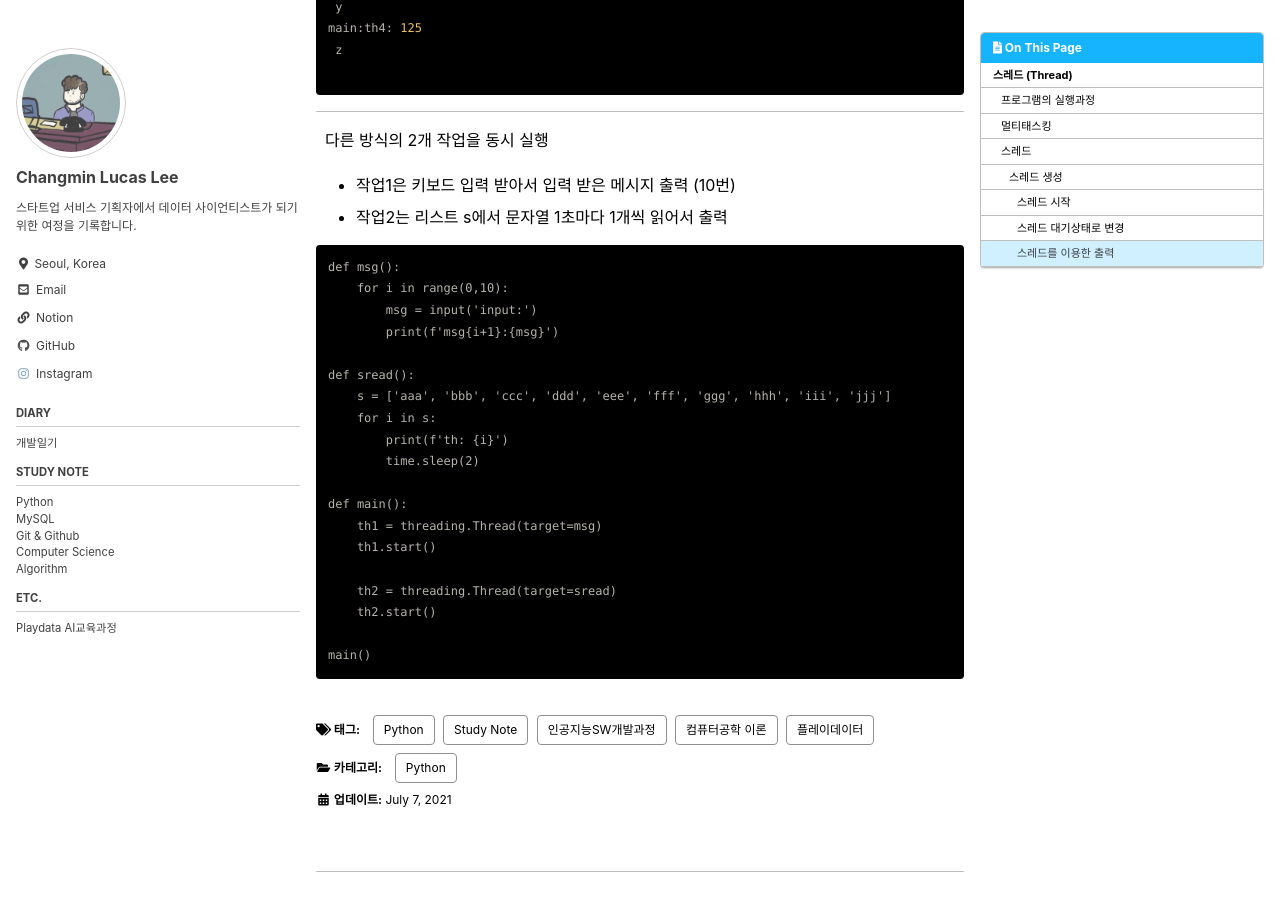
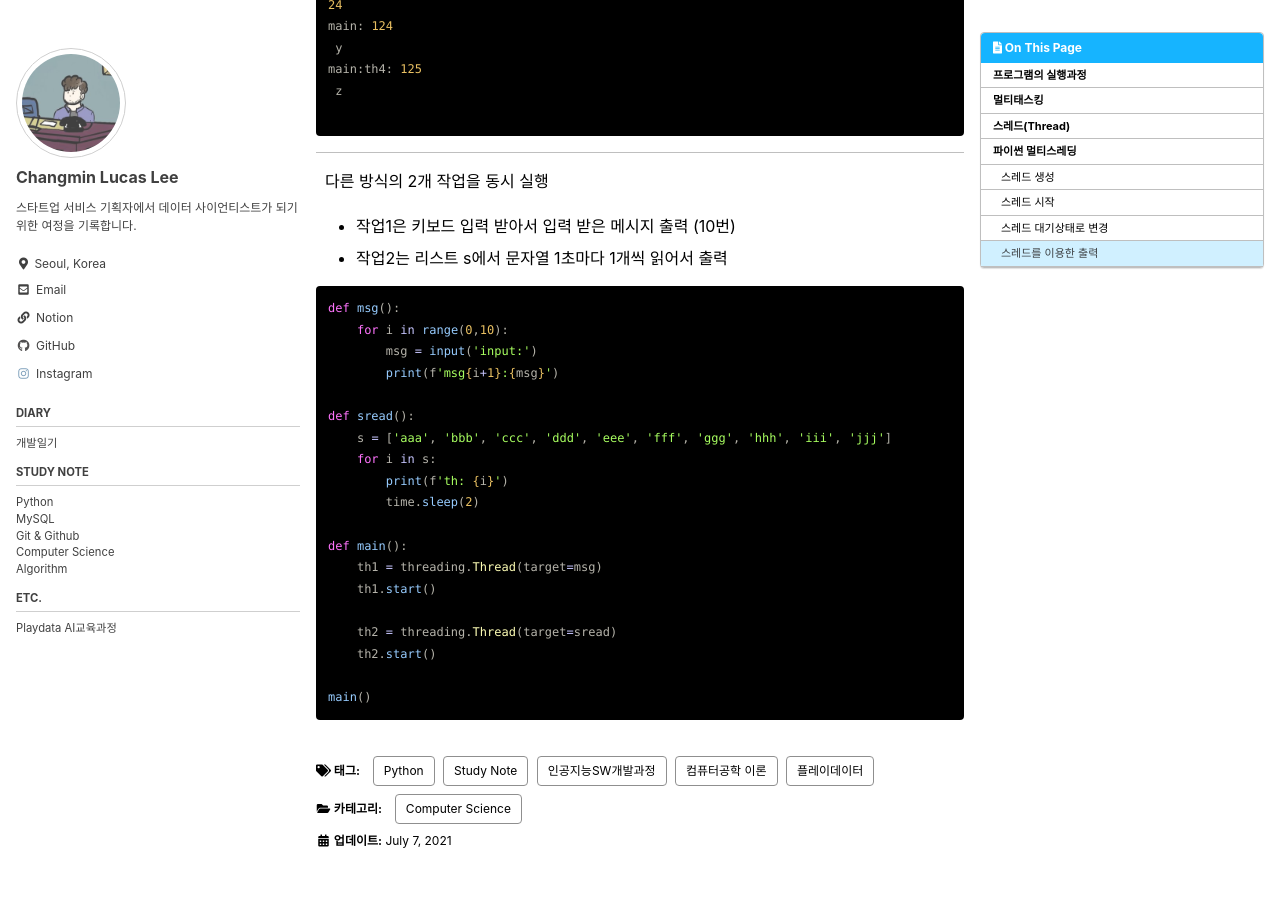
Before and after one commit to lucathree/lucathree.github.io, a Jekyll site: the page built from _posts/2021/2021-07-07-day25.md, in a window 1280 px wide and 900 px high, scrolled down 8936 px. Built offline with Jekyll 4.4.1, drawn with Linux system fonts in a browser that asks for light colours; cached includes are drawn as plain includes; comment, search, counter and statistics services are not loaded; some of the changed text lies outside the part shown.

Commit message:
Update 2021-07-07-day25.md

````diff
--- a/_posts/2021/2021-07-07-day25.md
+++ b/_posts/2021/2021-07-07-day25.md
@@ -1,11 +1,11 @@
 ---
-title: "Python - 스레드 (Thread)"
+title: "프로세스와 스레드"
 layout: single
 author_profile: true
 read_time: true
 related: true
 categories:
-- Python
+- Computer Science
 tags:
 - Study Note
 - Python
@@ -16,8 +16,6 @@
 toc_sticky: true
 ---
 
-
-# 스레드 (Thread)
 
 ## 프로그램의 실행과정
 
@@ -61,7 +59,9 @@
 
 특히 온라인 게임이나 채팅 프로그램처럼 사용자의 input과 네트워크로부터 전송되는 input 2개를 동시에 병렬적으로 처리해야하는 **네트워크 프로그래밍에서 멀티스레딩이 반드시 필요**하다.
 
-### 스레드 생성
+## 파이썬 멀티스레딩
+
+#### 스레드 생성
 
 **th = threading.Thread(target=함수지정, arg=튜플)**
 
@@ -411,7 +411,7 @@
 - 작업1은 키보드 입력 받아서 입력 받은 메시지 출력 (10번)
 - 작업2는 리스트 s에서 문자열 1초마다 1개씩 읽어서 출력
 
-```
+```python
 def msg():
     for i in range(0,10):
         msg = input('input:')
````
Also changed, not shown: other parts of _posts/2021/2021-07-07-day25.md (+1 -1 lines).
